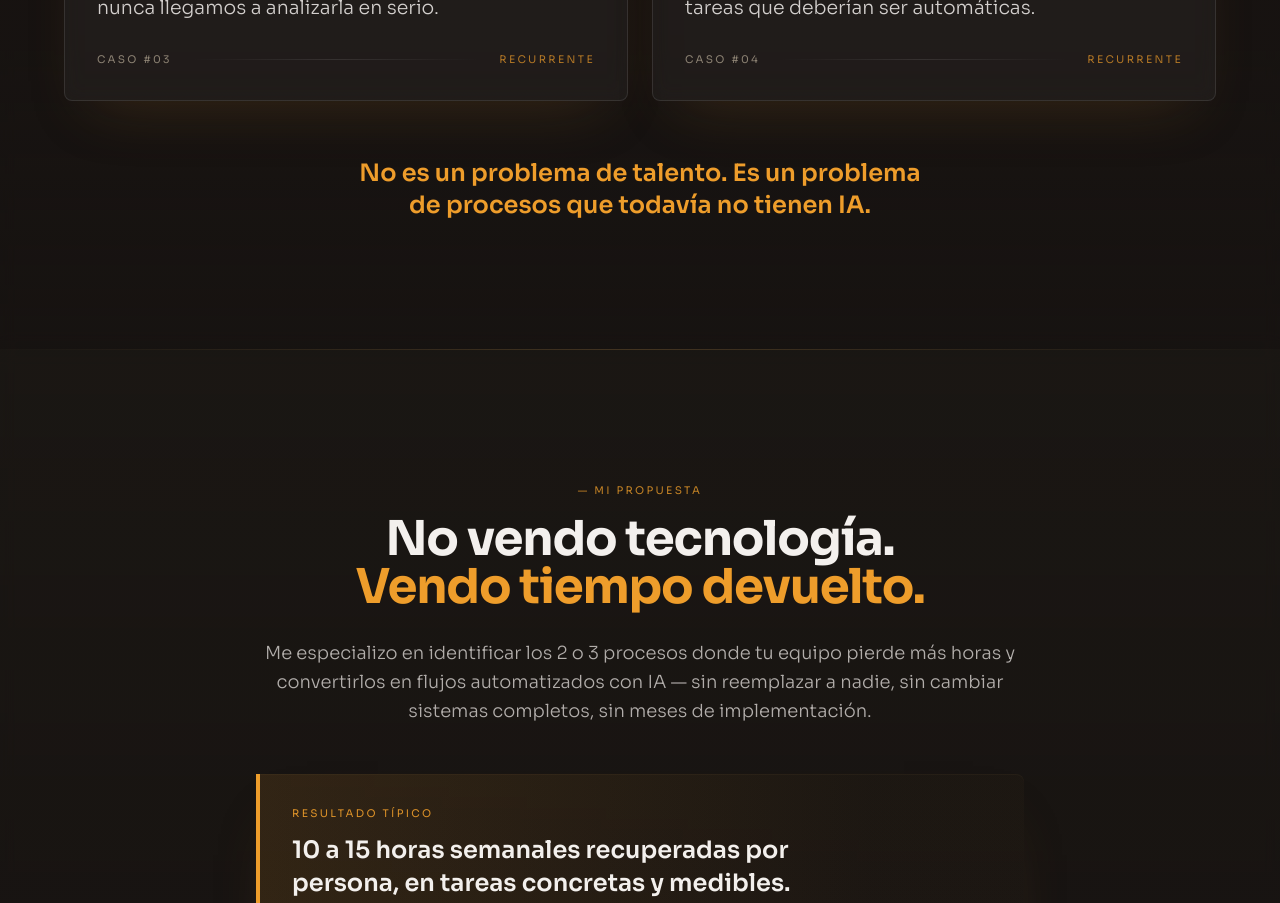
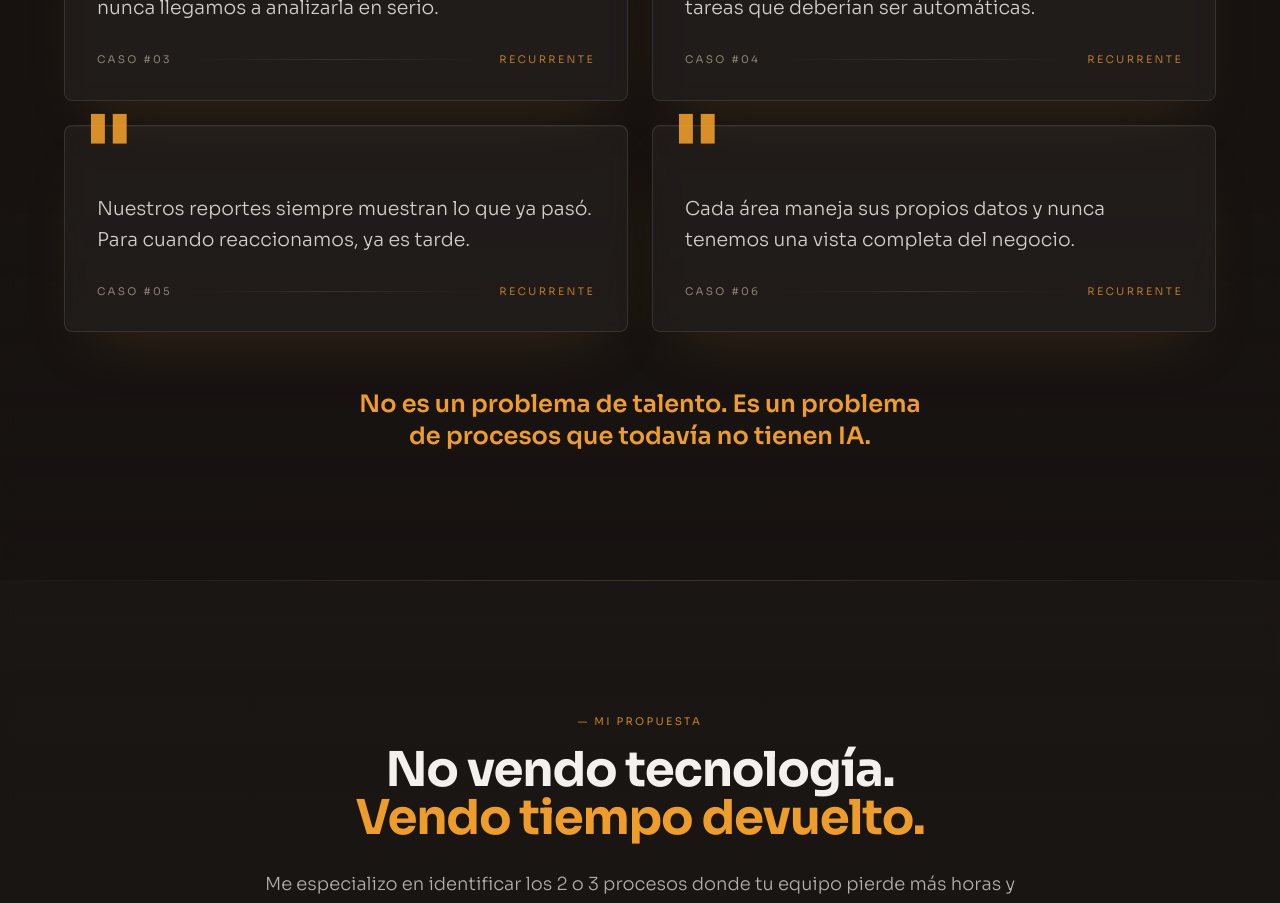
Before and after one commit to DaveEhrenfeld/dieligen_consulting, a React (Vite) app: page / in a window 1280 px wide. Shown: the part 1460-2363 px from the top of the page. Built offline with nearby package versions, Linux system fonts and the light colour scheme.

Commit message:
Add 2 new problem cards to '¿Te suena familiar?' section

```diff
--- a/src/components/ProblemSection.tsx
+++ b/src/components/ProblemSection.tsx
@@ -3,6 +3,8 @@ const cards = [
   'Los datos están en tres Excel distintos y nadie los cruza porque toma demasiado tiempo.',
   'Sabemos que hay información valiosa ahí, pero nunca llegamos a analizarla en serio.',
   'La gente hace bien su trabajo, pero pierde horas en tareas que deberían ser automáticas.',
+  'Nuestros reportes siempre muestran lo que ya pasó. Para cuando reaccionamos, ya es tarde.',
+  'Cada área maneja sus propios datos y nunca tenemos una vista completa del negocio.',
 ];
 
 export function ProblemSection() {
```
